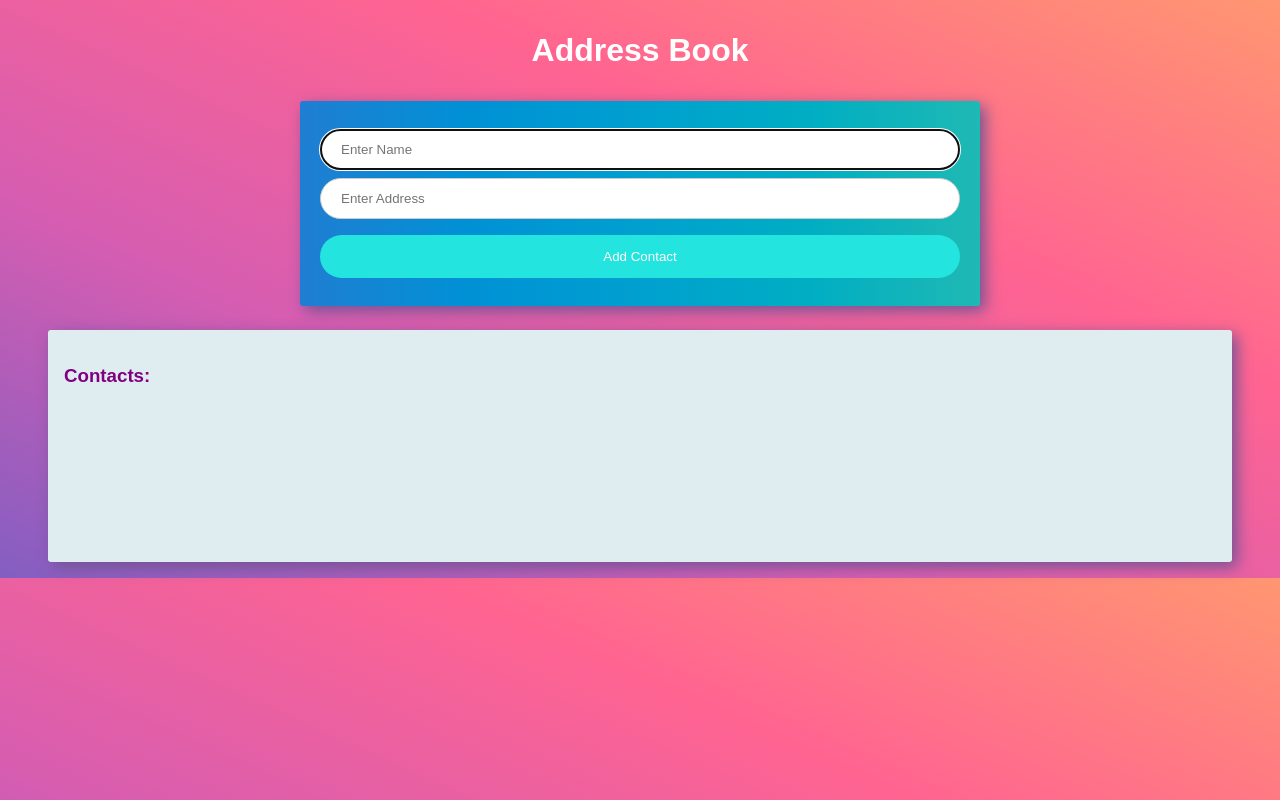
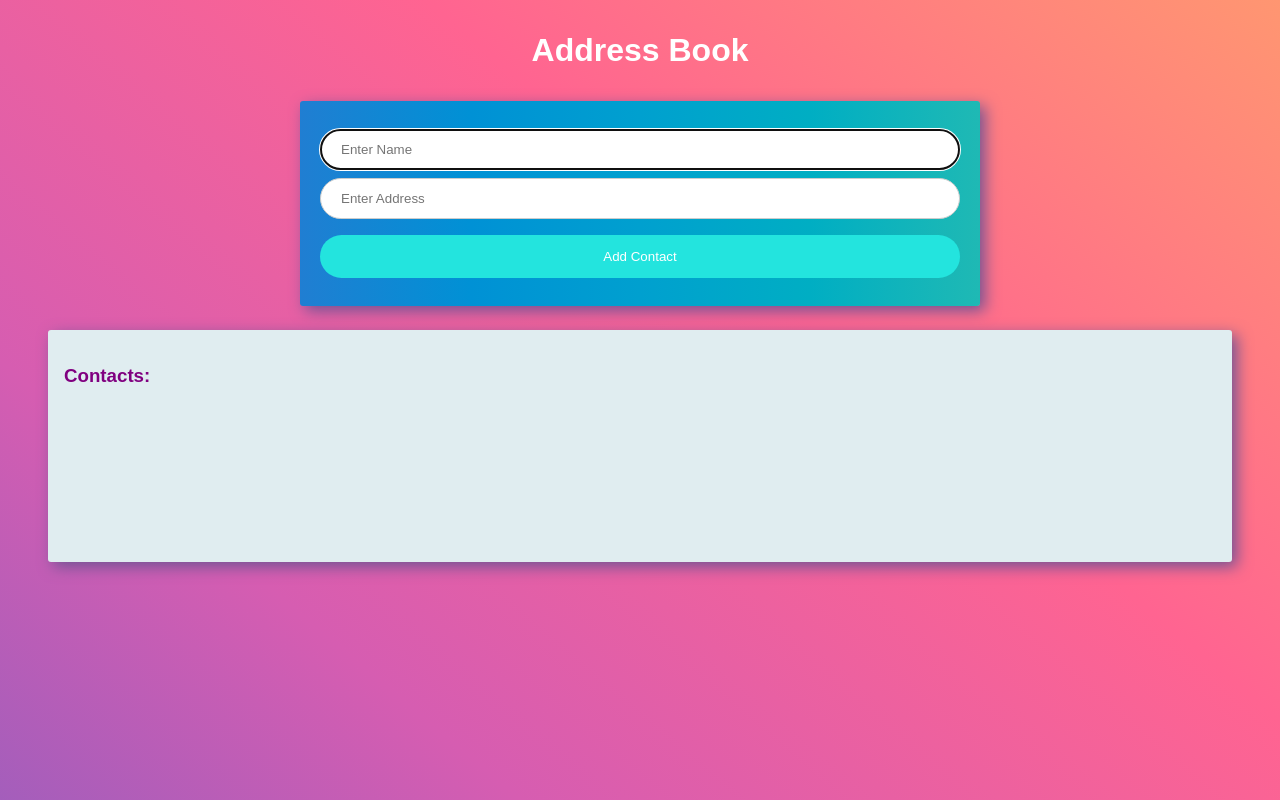
Before and after one commit to mariouvega/address_book, a React (Create React App) app: page / in a window 1280 px wide. Shown: the top 800 px of the page. Built offline with nearby package versions, Linux system fonts and the light colour scheme.

Commit message:
changed background color and merging

```diff
--- a/src/App.css
+++ b/src/App.css
@@ -1,8 +1,9 @@
 .App {
-  /*font-size: 16px;*/
+  font-size: 16px;
   /*background-image: linear-gradient(to right top, #845ec2, #d65db1, #ff6491, #ff9671);*/
   /*background-image: url('https://images.pexels.com/photos/205414/pexels-photo-205414.jpeg?cs=srgb&dl=address-book-black-and-white-business-205414.jpg&fm=jpg');*/
   /*background-size: cover;*/
+  min-height: 1080px;
 }
 
 .title {
```
